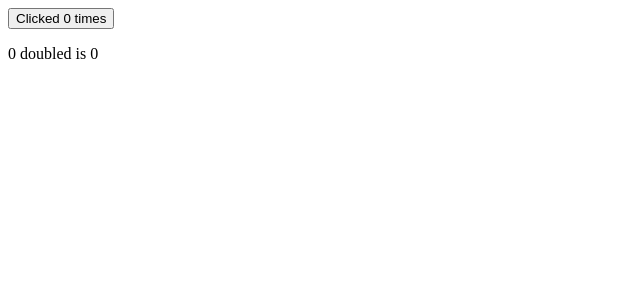
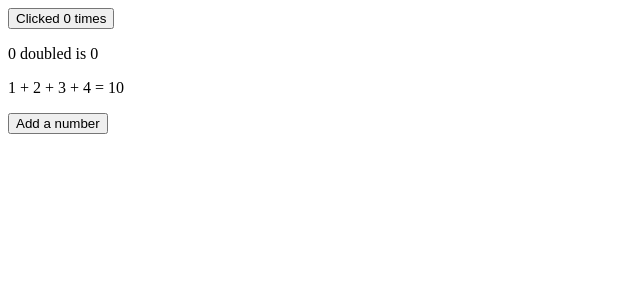
Before and after one commit to Lechros/study-svelte, a SvelteKit app: page /2 in a window 1280 px wide. Shown: the top 300 px of the page, without its empty margins (0-640 px from the left). Built offline with nearby package versions, Linux system fonts and the light colour scheme.

Commit message:
2: updating arrays and objects

```diff
--- a/src/routes/2/+page.svelte
+++ b/src/routes/2/+page.svelte
@@ -19,6 +19,20 @@
         // reactive on assignment
         count += 1;
     }
+
+    let numbers = [1, 2, 3, 4];
+
+    function addNumber() {
+        // this doesn't trigger update...
+        numbers.push(numbers.length + 1);
+        // need to assign to `numbers`
+        numbers = numbers;
+    }
+
+    // this will trigger update since left side is reactive variable
+    // numbers[numbers.length] = numbers.length + 1;
+
+    $: sum = numbers.reduce((t, n) => t + n, 0);
 </script>
 
 <button on:click={incrementCount}>
@@ -26,3 +40,7 @@
 </button>
 
 <p>{count} doubled is {doubled}</p>
+
+<p>{numbers.join(' + ')} = {sum}</p>
+
+<button on:click={addNumber}>Add a number</button>
```
